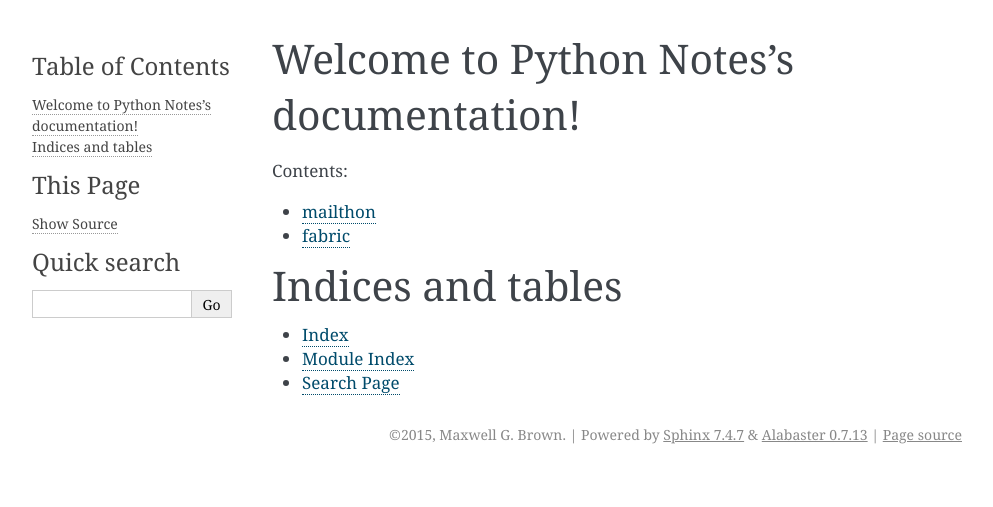
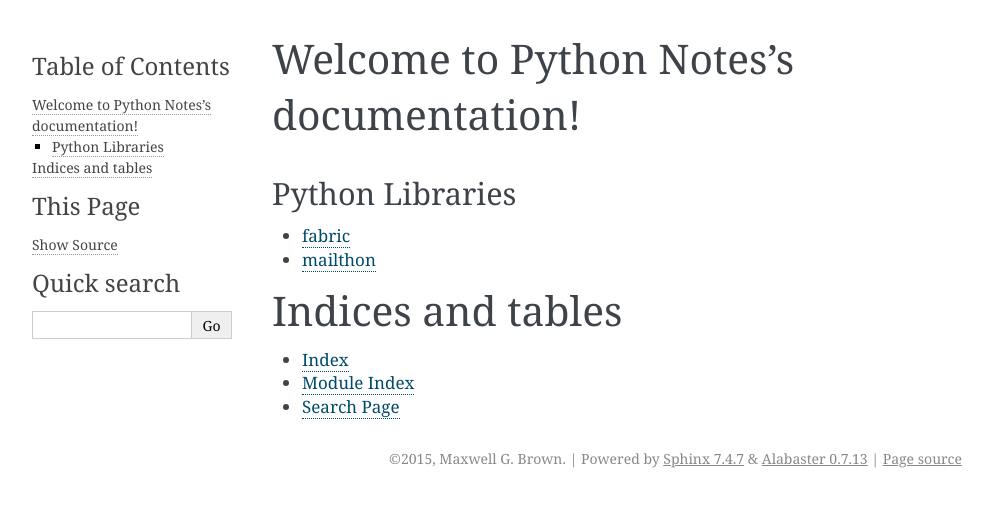
Before and after one commit to MaxwellGBrown/notebook, a Sphinx documentation site: the page built from docs/source/index.rst, in a window 1280 px wide. Shown: the top 507 px of the page, without its empty margins (148-1141 px from the left). Built offline with Sphinx 7.4.7, drawn with Linux system fonts in a browser that asks for light colours.

Commit message:
Moved python libraries to appropriate folder
  - changed top level toc to add via glob

```diff
--- a/docs/source/index.rst
+++ b/docs/source/index.rst
@@ -6,13 +6,16 @@
 Welcome to Python Notes's documentation!
 ========================================
 
-Contents:
+----------------
+Python Libraries
+----------------
 
 .. toctree::
+   :name: python_libraries
    :maxdepth: 1
+   :glob:
 
-   mailthon/mailthon
-   fabric/fabric
+   python_libraries/*/*
 
 
 Indices and tables
--- a/docs/source/fabric/fabric.rst
+++ b/docs/source/python_libraries/fabric/fabric.rst
@@ -7,8 +7,9 @@ fabric
 
 .. toctree::
   :maxdepth: 1
+  :glob:
 
-  examples/fabric_programatically
+  examples/*
 
 
 
```
Also changed, not shown: docs/source/python_libraries/fabric/examples/fabric_programatically.rst (renamed from docs/source/fabric/examples/fabric_programatically.rst), docs/source/python_libraries/mailthon/examples/email_library.rst (renamed from docs/source/mailthon/examples/email_library.rst), docs/source/python_libraries/mailthon/examples/enclosure.rst (renamed from docs/source/mailthon/examples/enclosure.rst), docs/source/python_libraries/mailthon/examples/headers.rst (renamed from docs/source/mailthon/examples/headers.rst), docs/source/python_libraries/mailthon/examples/middleware.rst (renamed from docs/source/mailthon/examples/middleware.rst), docs/source/python_libraries/mailthon/mailthon.rst (renamed from docs/source/mailthon/mailthon.rst), 1 other file.
